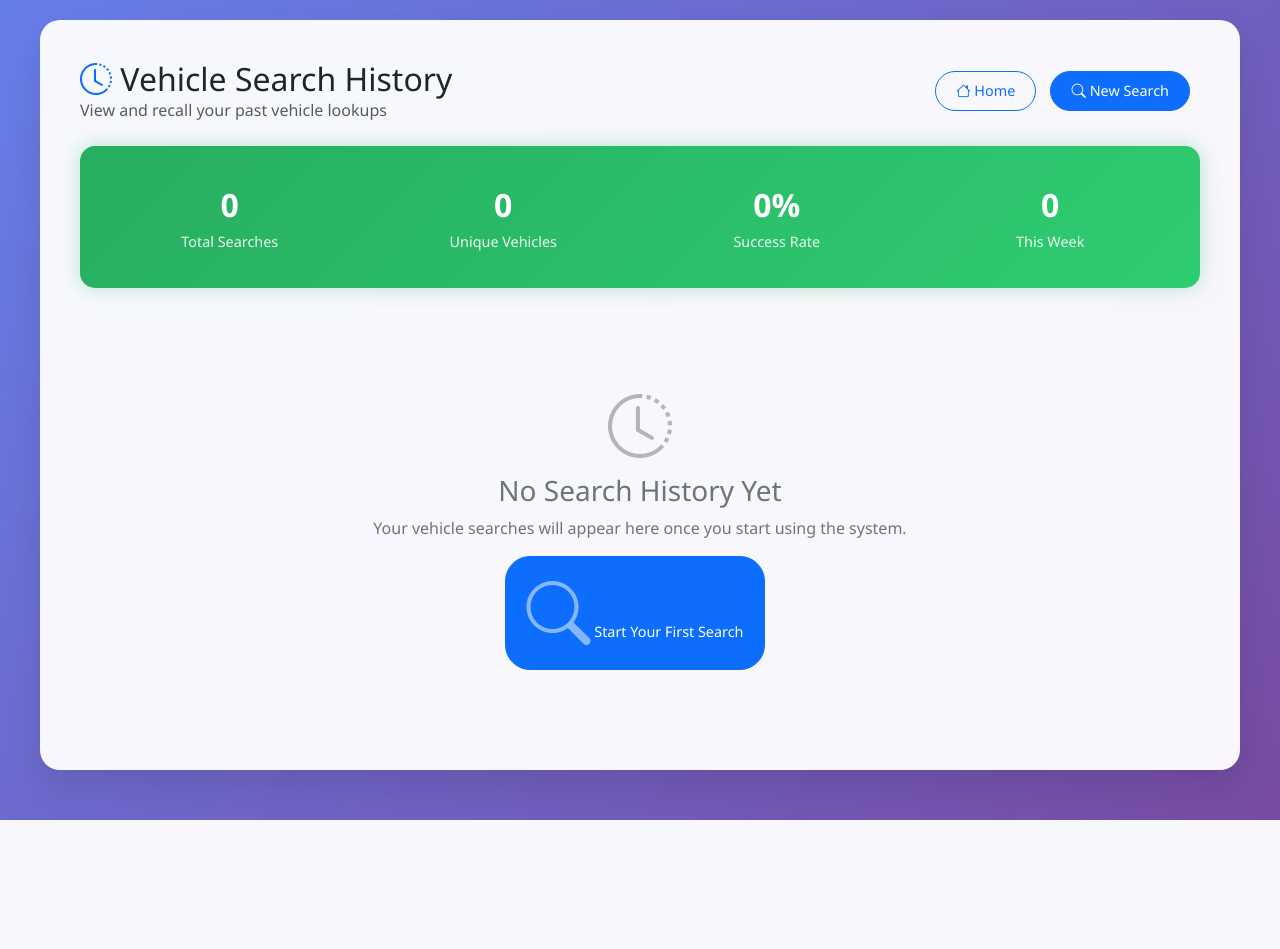
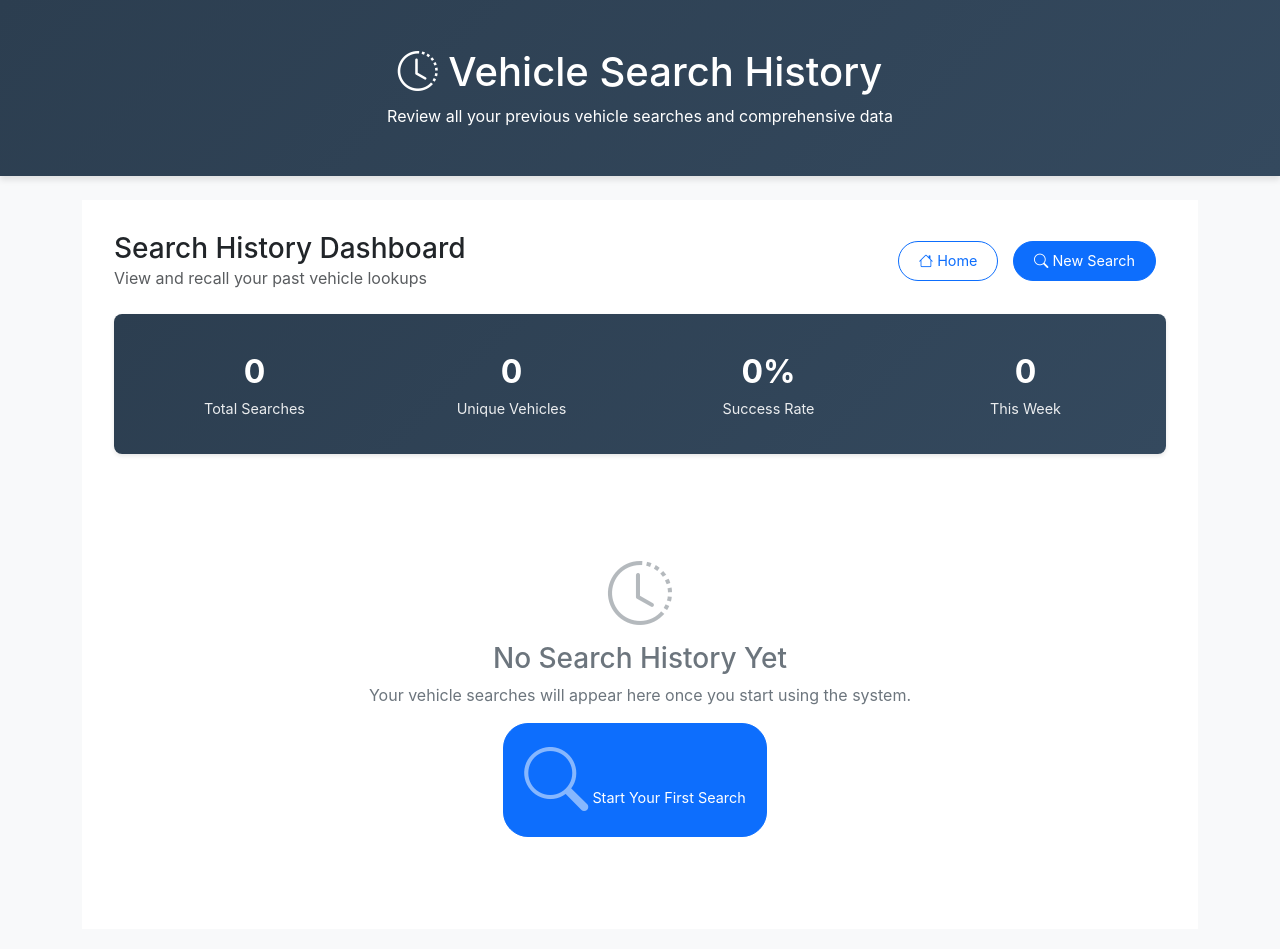
Before and after one commit to Bluetickme-App/VRM-API-lookup, a Flask app: page /history in a window 1280 px wide. Before the commit the page ends 820 px from the top, so only its background shows below. Run offline with Flask 3, Linux system fonts and the light colour scheme; data that the repository does not hold is empty.

Commit message:
Enable display of previously searched vehicle information
Adds an API endpoint `/api/vehicle-data/<registration>` to retrieve cached vehicle data and modifies the frontend to display it.

Replit-Commit-Author: Agent
Replit-Commit-Session-Id: 0323a8ff-6a61-491e-8b39-5508ba06a0a4
Replit-Commit-Screenshot-Url: https://storage.googleapis.com/screenshot-production-us-central1/ec0e9895-6168-423d-9b52-c411fde2fb5a/0323a8ff-6a61-491e-8b39-5508ba06a0a4/9J8qOGT

```diff
--- a/app.py
+++ b/app.py
@@ -703,6 +703,66 @@ def scrape_vehicle():
             'error': 'Internal server error'
         }), 500
 
+@app.route('/api/vehicle-data/<registration>', methods=['GET'])
+def get_cached_vehicle_data(registration):
+    """API endpoint to retrieve cached vehicle data for history display"""
+    from models import VehicleData
+
+    try:
+        registration = registration.strip().upper()
+
+        # Get cached vehicle data from database
+        vehicle_record = VehicleData.query.filter_by(registration=registration).first()
+
+        if not vehicle_record:
+            return jsonify({
+                'success': False,
+                'error': 'Vehicle data not found in cache'
+            }), 404
+
+        # Return comprehensive cached data in same format as fresh scrape
+        response_data = {
+            'registration': vehicle_record.registration,
+            'make': vehicle_record.make,
+            'model': vehicle_record.model,
+            'variant': vehicle_record.variant,
+            'description': vehicle_record.description,
+            'color': vehicle_record.color,
+            'fuel_type': vehicle_record.fuel_type,
+            'year': vehicle_record.year,
+            'transmission': vehicle_record.transmission,
+            'engine_size': vehicle_record.engine_size,
+            'body_style': vehicle_record.body_style,
+            'euro_status': vehicle_record.euro_status,
+            'type_approval': vehicle_record.type_approval,
+            'registration_place': vehicle_record.registration_place,
+            'registration_date': vehicle_record.registration_date.isoformat() if vehicle_record.registration_date else None,
+            'last_v5c_issue_date': vehicle_record.last_v5c_issue_date.isoformat() if vehicle_record.last_v5c_issue_date else None,
+            'v5_issue_date': vehicle_record.last_v5c_issue_date.strftime('%d %B %Y') if vehicle_record.last_v5c_issue_date else None,
+            'last_v5_issue_date': vehicle_record.last_v5c_issue_date.strftime('%d %B %Y') if vehicle_record.last_v5c_issue_date else None,
+            'tax_6_months': vehicle_record.tax_6_months,
+            'tax_12_months': vehicle_record.tax_12_months,
+            'total_keepers': vehicle_record.total_keepers,
+            'mot_expiry_date': vehicle_record.mot_expiry.strftime('%d/%m/%Y') if vehicle_record.mot_expiry else None,
+            'mot_history': vehicle_record.mot_history,
+            'mileage_history': vehicle_record.mileage_history,
+            'raw_data': vehicle_record.raw_data
+        }
+
+        return jsonify({
+            'success': True,
+            'data': response_data,
+            'source': 'cached_database',
+            'cached_at': vehicle_record.updated_at.isoformat() if vehicle_record.updated_at else None
+        })
+
+    except Exception as e:
+        logger.error(f"Error retrieving cached vehicle data: {e}")
+        return jsonify({
+            'success': False,
+            'error': 'Failed to retrieve cached data'
+        }), 500
+
 def _enhance_mot_data_with_realistic_info(registration: str, basic_data: dict) -> dict:
     """Enhance MOT data with realistic dates and mileage for demonstration vehicles"""
 
--- a/templates/history.html
+++ b/templates/history.html
@@ -8,59 +8,62 @@
     <link rel="stylesheet" href="https://cdn.jsdelivr.net/npm/bootstrap-icons@1.10.0/font/bootstrap-icons.css">
     <style>
         body {
-            background: linear-gradient(135deg, #667eea 0%, #764ba2 100%);
-            font-family: 'Segoe UI', Tahoma, Geneva, Verdana, sans-serif;
+            background: #f8f9fa;
             min-height: 100vh;
+            font-family: -apple-system, BlinkMacSystemFont, 'Segoe UI', Roboto, 'Helvetica Neue', Arial, sans-serif;
+        }
+
+        .hero-section {
+            background: linear-gradient(135deg, #2c3e50 0%, #34495e 100%);
+            border-radius: 0;
+            padding: 3rem 0;
+            margin: 0;
+            text-align: center;
+            color: white;
+            box-shadow: 0 4px 6px rgba(0, 0, 0, 0.1);
         }
 
         .main-container {
-            background: rgba(255, 255, 255, 0.95);
-            backdrop-filter: blur(10px);
-            border-radius: 20px;
-            box-shadow: 0 15px 35px rgba(0, 0, 0, 0.1);
+            background: white;
             margin: 20px auto;
             max-width: 1200px;
-            padding: 40px;
+            padding: 2rem;
         }
 
         .history-card {
             background: white;
-            border-radius: 15px;
-            box-shadow: 0 5px 15px rgba(0, 0, 0, 0.1);
-            transition: transform 0.3s ease, box-shadow 0.3s ease;
-            margin-bottom: 20px;
-            padding: 25px;
-            border-left: 5px solid;
+            border: 1px solid #dee2e6;
+            border-radius: 8px;
+            padding: 1.5rem;
+            margin: 1rem 0;
+            box-shadow: 0 2px 4px rgba(0, 0, 0, 0.1);
+            border-left: 4px solid;
         }
 
         .history-card:hover {
-            transform: translateY(-5px);
-            box-shadow: 0 10px 25px rgba(0, 0, 0, 0.15);
+            box-shadow: 0 4px 8px rgba(0, 0, 0, 0.15);
         }
 
         .success-card {
-            border-left-color: #27ae60;
-            background: linear-gradient(135deg, rgba(39, 174, 96, 0.05), rgba(46, 204, 113, 0.05));
+            border-left-color: #28a745;
         }
 
         .error-card {
-            border-left-color: #e74c3c;
-            background: linear-gradient(135deg, rgba(231, 76, 60, 0.05), rgba(192, 57, 43, 0.05));
+            border-left-color: #dc3545;
         }
 
         .cache-card {
-            border-left-color: #f39c12;
-            background: linear-gradient(135deg, rgba(243, 156, 18, 0.05), rgba(230, 126, 34, 0.05));
+            border-left-color: #ffc107;
         }
 
         .stats-card {
-            background: linear-gradient(135deg, #27ae60 0%, #2ecc71 100%);
+            background: linear-gradient(135deg, #2c3e50 0%, #34495e 100%);
             color: white;
-            border-radius: 15px;
-            padding: 25px;
-            margin-bottom: 30px;
+            border-radius: 8px;
+            padding: 1.5rem;
+            margin-bottom: 2rem;
             text-align: center;
-            box-shadow: 0 0 20px rgba(39, 174, 96, 0.3);
+            box-shadow: 0 2px 4px rgba(0, 0, 0, 0.1);
         }
 
         .stat-item {
@@ -151,24 +154,29 @@
     </style>
 </head>
 <body>
-    <div class="container-fluid">
+    <!-- Hero Section -->
+    <div class="hero-section">
+        <div class="container">
+            <h1><i class="bi bi-clock-history"></i> Vehicle Search History</h1>
+            <p class="mb-0">Review all your previous vehicle searches and comprehensive data</p>
+        </div>
+    </div>
+
+    <div class="container mt-4">
         <div class="main-container">
             <!-- Header -->
             <div class="row">
                 <div class="col-12">
                     <div class="d-flex justify-content-between align-items-center mb-4">
                         <div>
-                            <h1 class="h2 mb-0">
-                                <i class="bi bi-clock-history text-primary"></i>
-                                Vehicle Search History
-                            </h1>
+                            <h2 class="h3 mb-0">Search History Dashboard</h2>
                             <p class="text-muted mb-0">View and recall your past vehicle lookups</p>
                         </div>
                         <div>
                             <a href="/" class="btn btn-outline-primary btn-custom">
                                 <i class="bi bi-house"></i> Home
                             </a>
-                            <a href="/full-dashboard" class="btn btn-primary btn-custom">
+                            <a href="/" class="btn btn-primary btn-custom">
                                 <i class="bi bi-search"></i> New Search
                             </a>
                         </div>
@@ -351,7 +359,7 @@
                         <i class="bi bi-clock-history"></i>
                         <h3>No Search History Yet</h3>
                         <p>Your vehicle searches will appear here once you start using the system.</p>
-                        <a href="/full-dashboard" class="btn btn-primary btn-lg btn-custom">
+                        <a href="/" class="btn btn-primary btn-lg btn-custom">
                             <i class="bi bi-search"></i> Start Your First Search
                         </a>
                     </div>
@@ -462,13 +470,13 @@
         }
 
         function searchAgain(registration) {
-            // Navigate to search page with pre-filled registration
-            window.location.href = `/full-dashboard?reg=${encodeURIComponent(registration)}`;
+            // Navigate to main page to perform fresh search
+            window.location.href = `/?reg=${encodeURIComponent(registration)}&fresh=true`;
         }
 
         function showCachedAnalysis(registration) {
-            // Navigate to main dashboard to show cached vehicle data without new AI analysis
-            window.location.href = `/?reg=${encodeURIComponent(registration)}&cache=true`;
+            // Navigate to main dashboard to show comprehensive cached vehicle data
+            window.location.href = `/?reg=${encodeURIComponent(registration)}&cache=true&full=true`;
         }
     </script>
 </body>
```
Also changed, not shown: templates/index.html (+45 -0 lines).
